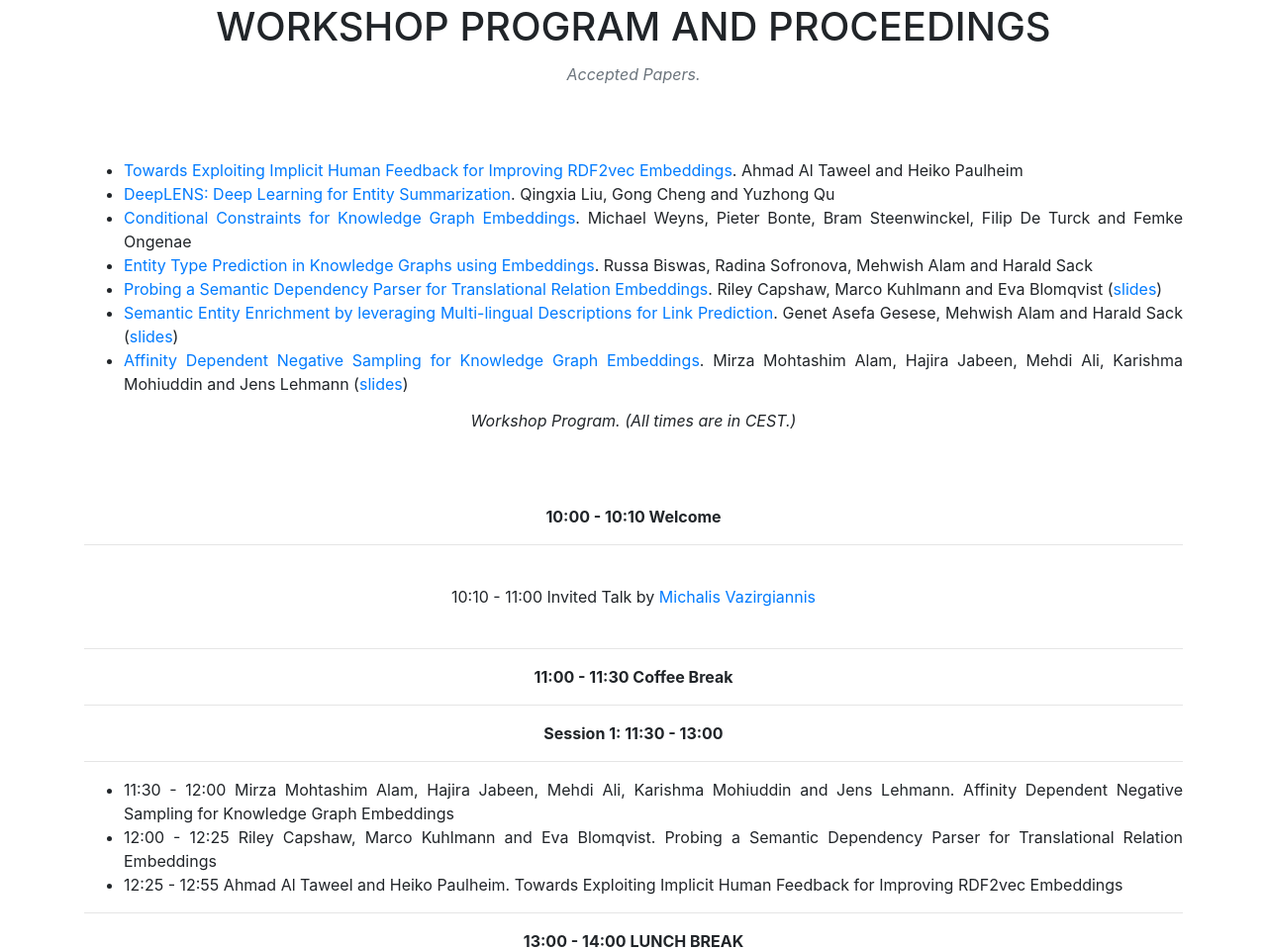
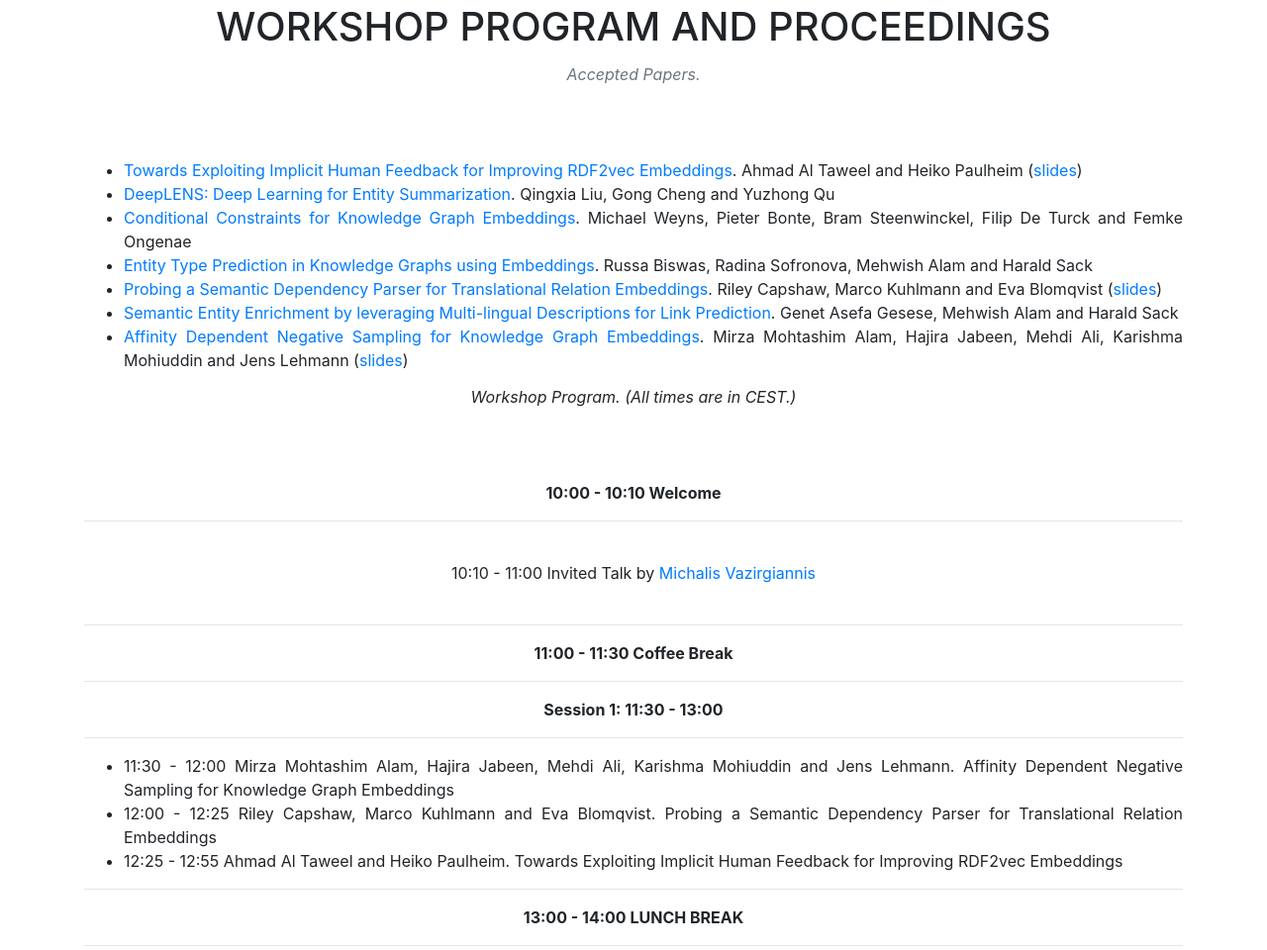
Before and after one commit to alammehwish/dl4kg_eswc_2020, a website with bundled scripts: page index.html in a window 1280 px wide. Shown: the part 3933-4893 px from the top of the page at 99% size. Built offline with nearby package versions, Linux system fonts and the light colour scheme; files whose address does not match are found by name; a web font is replaced by a local one.

Commit message:
Update index.html

```diff
--- a/index.html
+++ b/index.html
@@ -208,12 +208,12 @@
           <ul style="text-align:justify">
 
 
-          	<li><a href="papers/paper1.pdf">Towards Exploiting Implicit Human Feedback for Improving RDF2vec Embeddings</a>. Ahmad Al Taweel and Heiko Paulheim</li>
+          	<li><a href="papers/paper1.pdf">Towards Exploiting Implicit Human Feedback for Improving RDF2vec Embeddings</a>. Ahmad Al Taweel and Heiko Paulheim  (<a href="slides/dl4kg_2020_heiko_paulheim.pdf">slides</a>)</li>
 			<li><a href="papers/paper2.pdf">DeepLENS: Deep Learning for Entity Summarization</a>. Qingxia Liu, Gong Cheng and Yuzhong Qu</li>
 			<li><a href="papers/paper3.pdf">Conditional Constraints for Knowledge Graph Embeddings</a>. Michael Weyns, Pieter Bonte, Bram Steenwinckel, Filip De Turck and Femke Ongenae</li>
 			<li><a href="papers/paper5.pdf">Entity Type Prediction in Knowledge Graphs using Embeddings</a>. Russa Biswas, Radina Sofronova, Mehwish Alam and Harald Sack</li>
 			<li><a href="papers/paper6.pdf">Probing a Semantic Dependency Parser for Translational Relation Embeddings</a>. Riley Capshaw, Marco Kuhlmann and Eva Blomqvist (<a href="slides/DL4KG2020_RileyCapshaw_Probing_A_Semantic_Dependency_Parser.pdf">slides</a>)</li>
-			<li><a href="papers/paper7.pdf">Semantic Entity Enrichment by leveraging Multi-lingual Descriptions for Link Prediction</a>. Genet Asefa Gesese, Mehwish Alam and Harald Sack (<a href="slides/dl4kg_2020_heiko_paulheim.pdf">slides</a>)</li>
+			<li><a href="papers/paper7.pdf">Semantic Entity Enrichment by leveraging Multi-lingual Descriptions for Link Prediction</a>. Genet Asefa Gesese, Mehwish Alam and Harald Sack</li>
 			<li><a href="papers/paper8.pdf">Affinity Dependent Negative Sampling for Knowledge Graph Embeddings</a>. Mirza Mohtashim Alam, Hajira Jabeen, Mehdi Ali, Karishma Mohiuddin and Jens Lehmann (<a href="slides/ADNS-DL5KG.pdf">slides</a>)</li>
           </ul>
 
```
